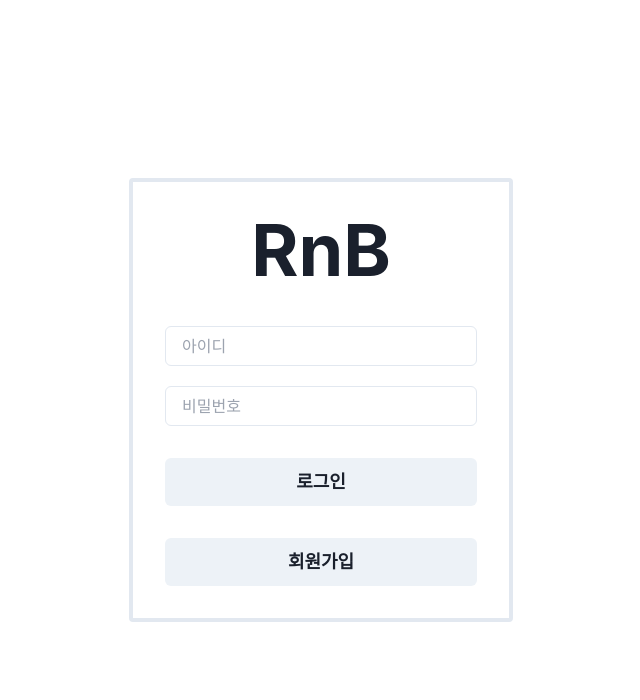
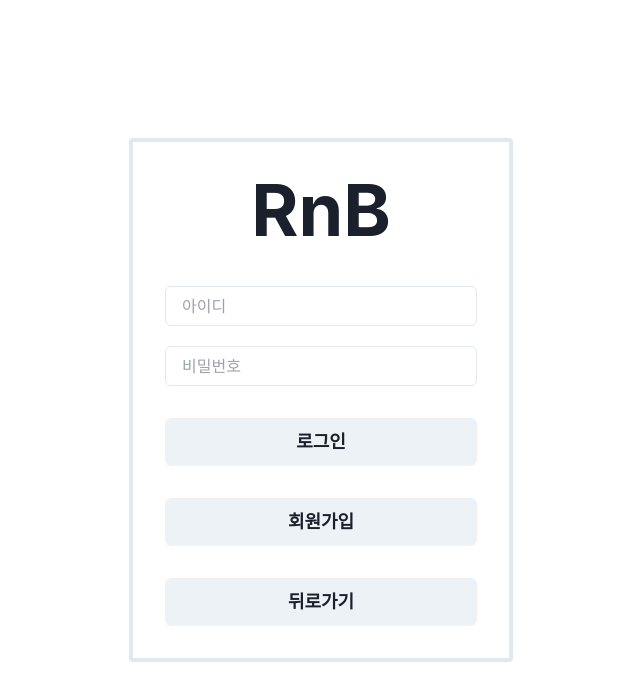
Before and after one commit to Yallu201/rnb-front, a React (Create React App) app: page /login in a window 1280 px wide. Shown: the top 700 px of the page, without its empty margins (319-959 px from the left). Built offline with nearby package versions, Linux system fonts and the light colour scheme.

Commit message:
로그인 페이지 뒤로가기 버튼 추가

```diff
--- a/src/pages/LoginPage.jsx
+++ b/src/pages/LoginPage.jsx
@@ -55,6 +55,14 @@ const LoginPage = () => {
               </Button>
               <RegisterAccountDrawer />
             </form>
+            <Button
+              width="100%"
+              size="lg"
+              className="mt-8"
+              onClick={() => history.push('/')}
+            >
+              뒤로가기
+            </Button>
           </div>
         </div>
       </div>
```
